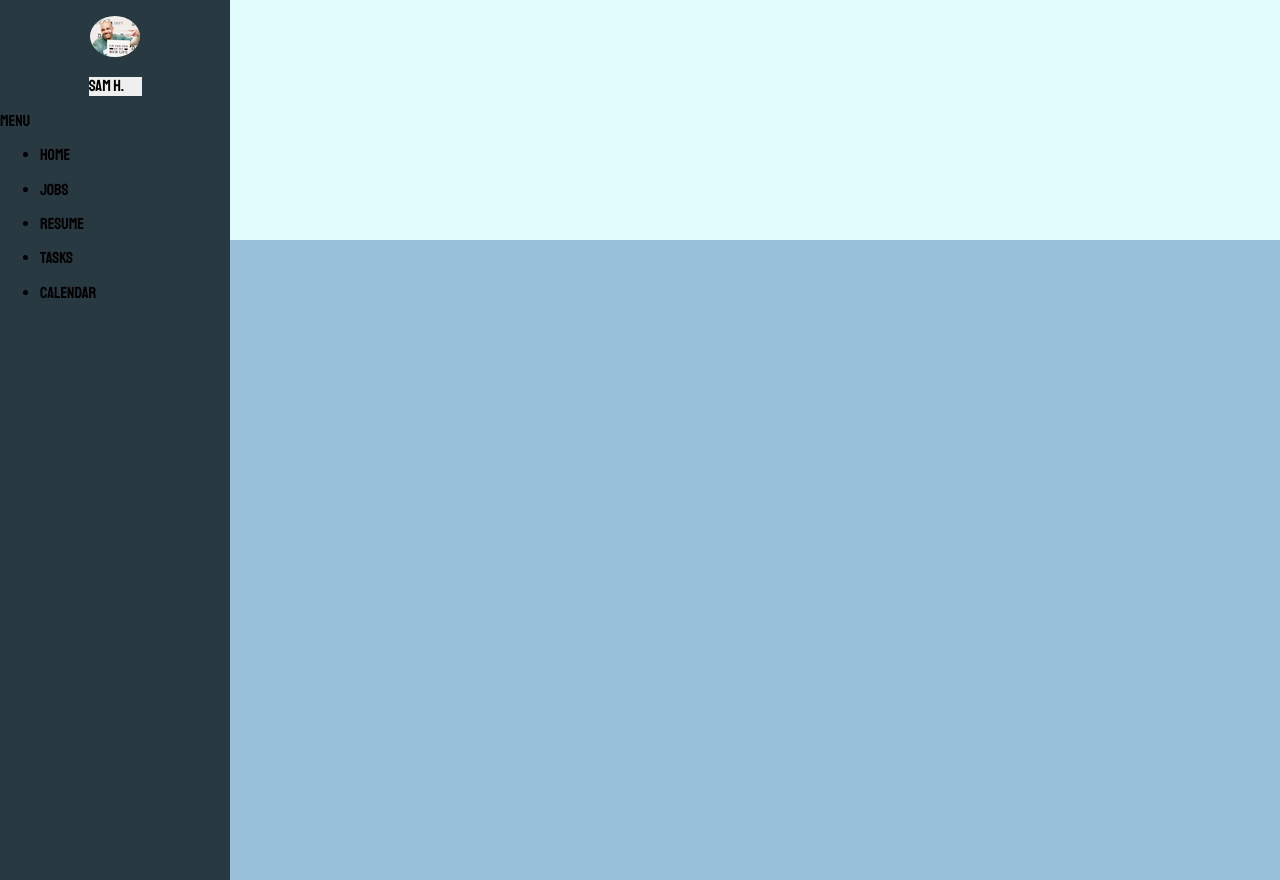
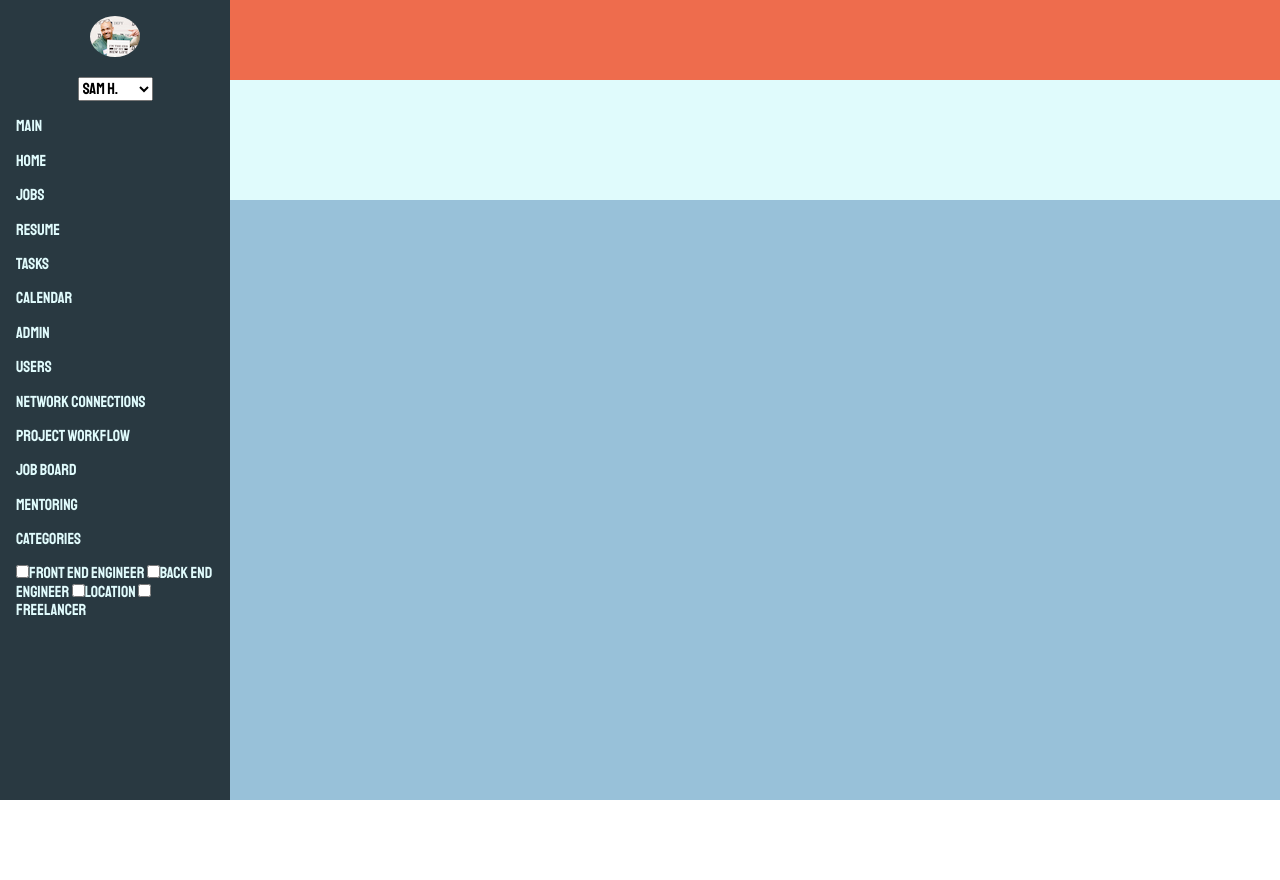
Before and after one commit to kalex19/KL-comp-challenge-2, a plain HTML site: page index.html in a window 1280 px wide. After the commit the page ends 800 px from the top, so only its background shows below. Drawn offline with Linux system fonts and the light colour scheme; files that its build step writes are made by us from their sources; files whose address does not match are found by name.

Commit message:
whole aside menu options no icons

```diff
--- a/index.html
+++ b/index.html
@@ -23,8 +23,8 @@
       </form>
       <!-- dropdown icon still needed --></div>
     <div>
-    <p>Menu</p>
-    <ul>
+    <ul class="first-aside-menu">
+      <li><p>Main</p></li>
       <li><i class="fas fa-home"></i><p>HOME</p>
       </li>
       <li><i class="fas fa-suitcase"></i><p>JOBS</p>
@@ -33,9 +33,27 @@
       </li>
       <li><i class="fas fa-paperclip"></i><p>TASKS</p></li>
       <li><i class="fas fa-calendar-alt"></i><p>CALENDAR</p></li>
-    </ul> <!-- unordered list menu --></div>
-    <div><!-- unordered list menu --></div>
-    <div> <!-- colored catagory checkboxes --></div>
+    </ul>
+    <!-- icons are not showing up & grid spacing -->
+  </div>
+    <div>
+      <ul class="second-aside-menu">
+        <p>Admin</p>
+        <li><i class="fas fa-user"></i><p>USERS</p></li>
+        <li><i class="fas fa-address-book"></i><p>NETWORK CONNECTIONS</p></li>
+        <li><i class="fas fa-code-branch"></i><p>PROJECT WORKFLOW</p></li>
+        <li><i class="fas fa-user-tie"></i><p>JOB BOARD</p></li>
+        <li><i class="fab fa-stack-exchange"></i><p>MENTORING</p></li>
+      </ul>
+    </div>
+    <div class="third-aside-menu">
+      <p>Categories</p>
+      <input type="checkbox"><label>Front End Engineer</label>
+      <input type="checkbox"><label>Back End Engineer</label>
+      <input type="checkbox"><label>Location</label>
+      <input type="checkbox"><label>Freelancer</label>
+    <!-- colored catagory checkboxes & spacing -->
+    </div>
   </aside>
   <header>
     <div><!-- aside hamburger menu --></div>
@@ -72,14 +90,8 @@
 
 
 <!-- <i class="fas fa-bars"></i> Hamburger Menu
-<i class="fas fa-user"></i>User Icon
-<i class="fas fa-user-tie"></i>Professional Icon
-<i class="fas fa-users"></i>Users Icon
-<i class="fas fa-map-marker-alt"></i>Location Icon
 <i class="fas fa-link"></i>Chain Icon
-<i class="fab fa-stack-exchange"></i>Conversation Icon
-<i class="fas fa-address-book"></i>AddressBook Icon
-<i class="fas fa-bezier-curve"></i>Workflow Icon
+<i class="fas fa-map-marker-alt"></i> LOCATION
 <i class="fab fa-cc-apple-pay"></i>Pay Icon
 <i class="fas fa-trash-alt"></i>Delete Icon
 <i class="fas fa-bookmark"></i>Bookmark Icon
@@ -89,7 +101,7 @@
 <i class="fab fa-codepen"></i>CodePen Icon
 <i class="fas fa-phone"></i>Phone Icon
 <i class="fas fa-laptop-code"></i>Remote Icon
-<i class="fas fa-code-branch"></i>CodeBranch Icon
+CodeBranch Icon
 <i class="fas fa-file-upload"></i>Upload Icon
 <i class="fas fa-search"></i>Search Icon
 <i class="fas fa-door-open"></i>DorrOpen Icon
--- a/styles.css
+++ b/styles.css
@@ -7,7 +7,7 @@ body{
   margin: 0;
   display: grid;
   grid-template-columns: 18% 56% 26%;
-  grid-template-rows: 12% 18% 25% 55%;
+  grid-template-rows: 10% 15% 20% 55%;
   grid-template-areas:
   "sidebar header header"
   "sidebar nav nav"
@@ -21,7 +21,7 @@ aside {
 }
 
 header {
-  background-color: #E0FBFC;
+  background-color: #EE6C4D;
   grid-area: header;
 }
 
@@ -52,6 +52,29 @@ img {
 }
 
 .potential-employee-dropdown {
-   -webkit-appearance: none;
-   border: #000;
+/*style border and down arrow*/
 }
+
+.first-aside-menu,
+.second-aside-menu,
+.third-aside-menu {
+  margin: 16px;
+  padding: 0;
+  list-style-type: none;
+}
+
+.first-aside-menu p,
+.second-aside-menu p,
+.third-aside-menu p,
+.third-aside-menu label {
+  color: #E0FBFC;
+}
+
+.third-aside-menu{
+  display: block;
+}
+
+/*ul li:before {
+    content: '\f015', '\f133';
+    margin:0 5px 0 -15px;
+    color: #f00;*/
```
